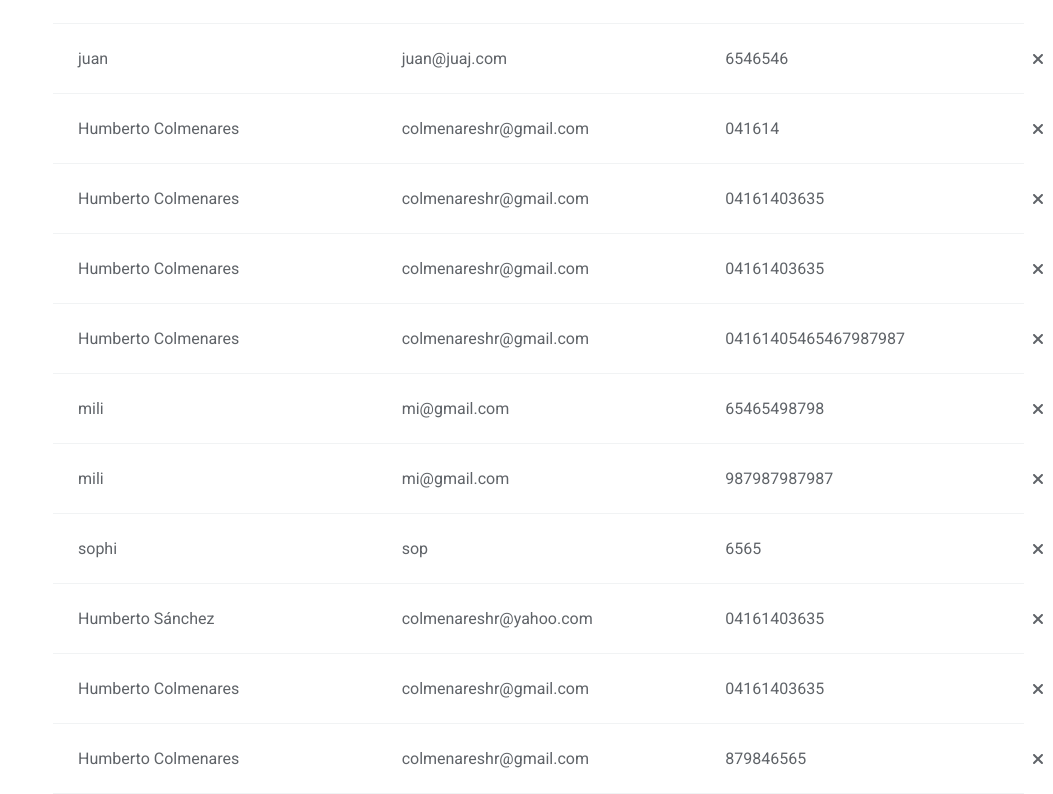
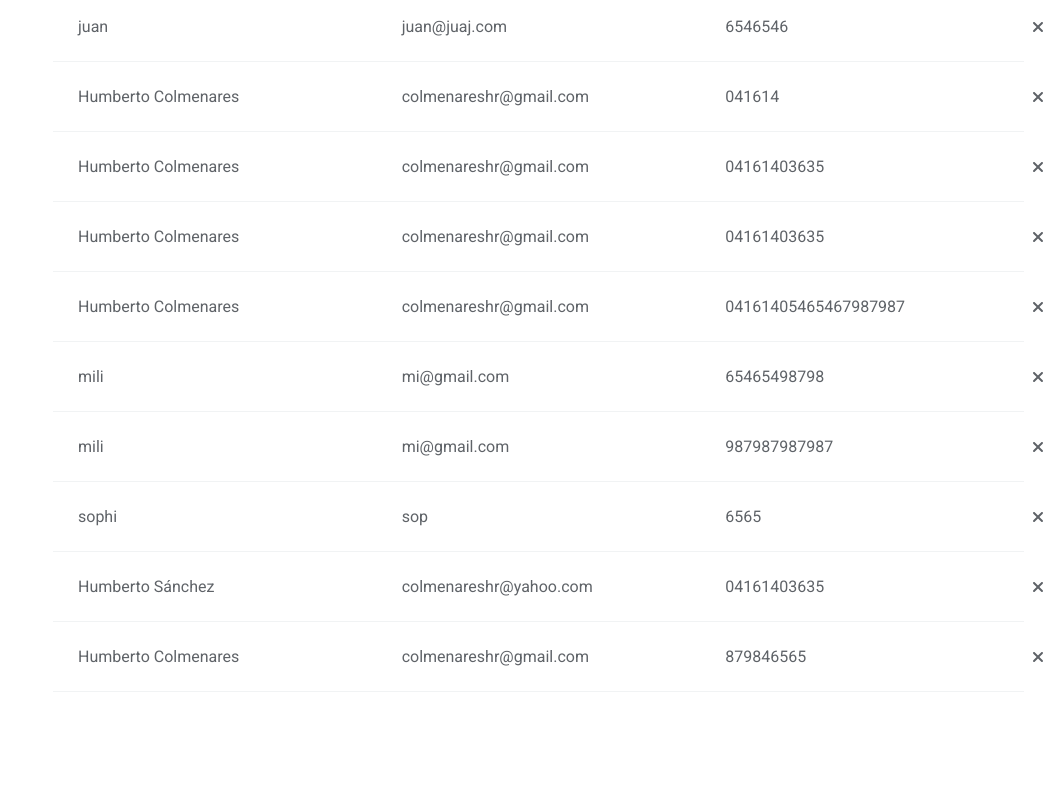
Before and after one commit to colmenareshr/ReactAgendaContatos, a React (Vite) app: page / in a window 1280 px wide. Shown: the part 619-1413 px from the top of the page, without its empty margins (227-1280 px from the left). After the commit the page ends 1311 px from the top, so only its background shows below. Built offline with nearby package versions, Linux system fonts and the light colour scheme; data requests are answered from the project's data file; the HTML template or start-up script is replaced by a standard one.

Commit message:
limpiando codigo

```diff
--- a/db.json
+++ b/db.json
@@ -87,12 +87,6 @@
     {
       "nome": "Humberto Colmenares",
       "email": "colmenareshr@gmail.com",
-      "telefone": "04161403635",
-      "id": 35
-    },
-    {
-      "nome": "Humberto Colmenares",
-      "email": "colmenareshr@gmail.com",
       "telefone": "879846565",
       "id": 36
     }
--- a/src/components/Header/Header.jsx
+++ b/src/components/Header/Header.jsx
@@ -34,7 +34,7 @@ const HeaderContainer = styled.header`
   height: 6rem;
   width: 100%;
   max-width: 100vw;
-  margin: 2rem 0;
+  margin: 1rem 0;
   padding: 0 1rem;
   border-bottom: 1px solid #f1f3f4;
 `;
```
